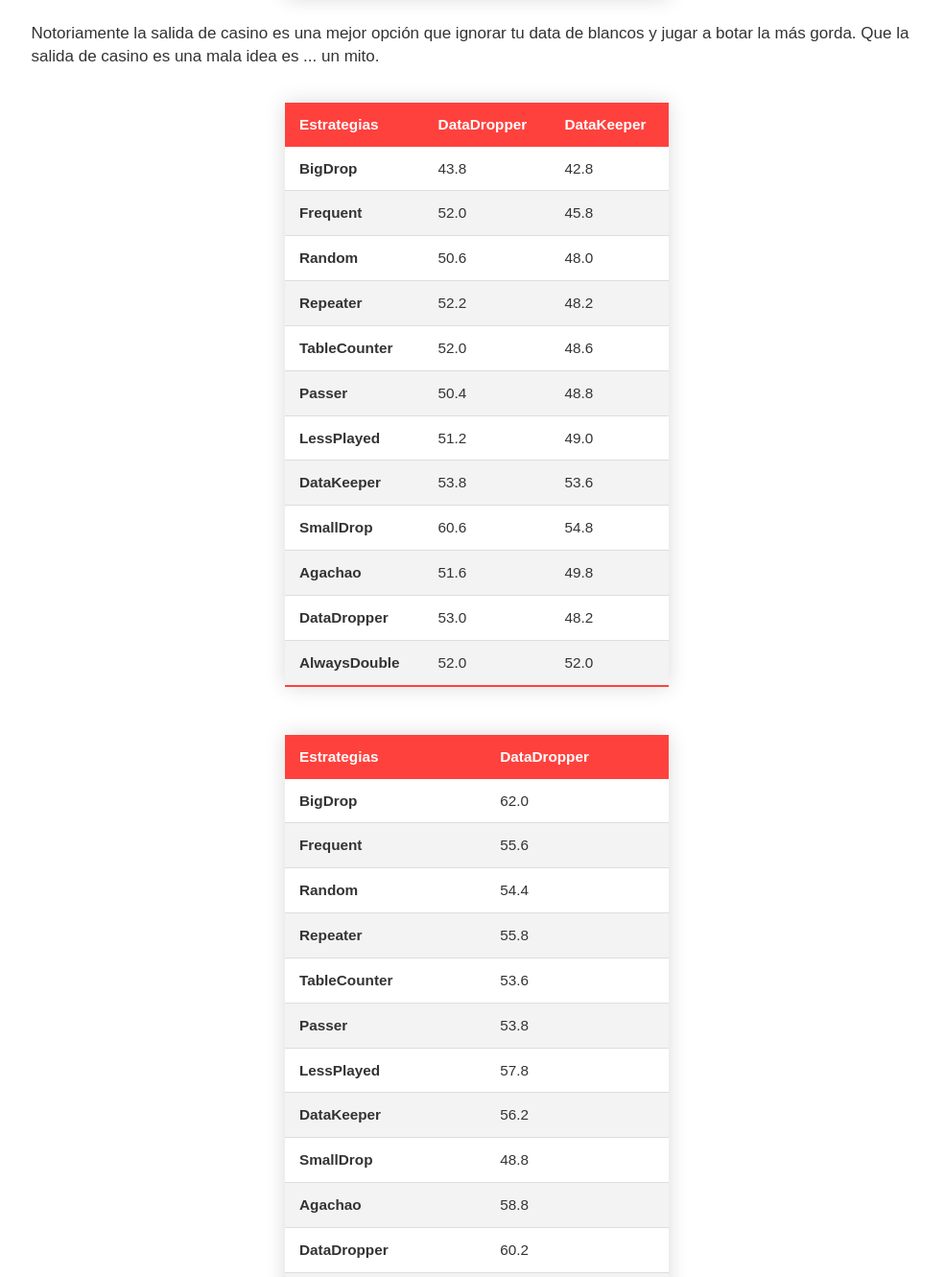
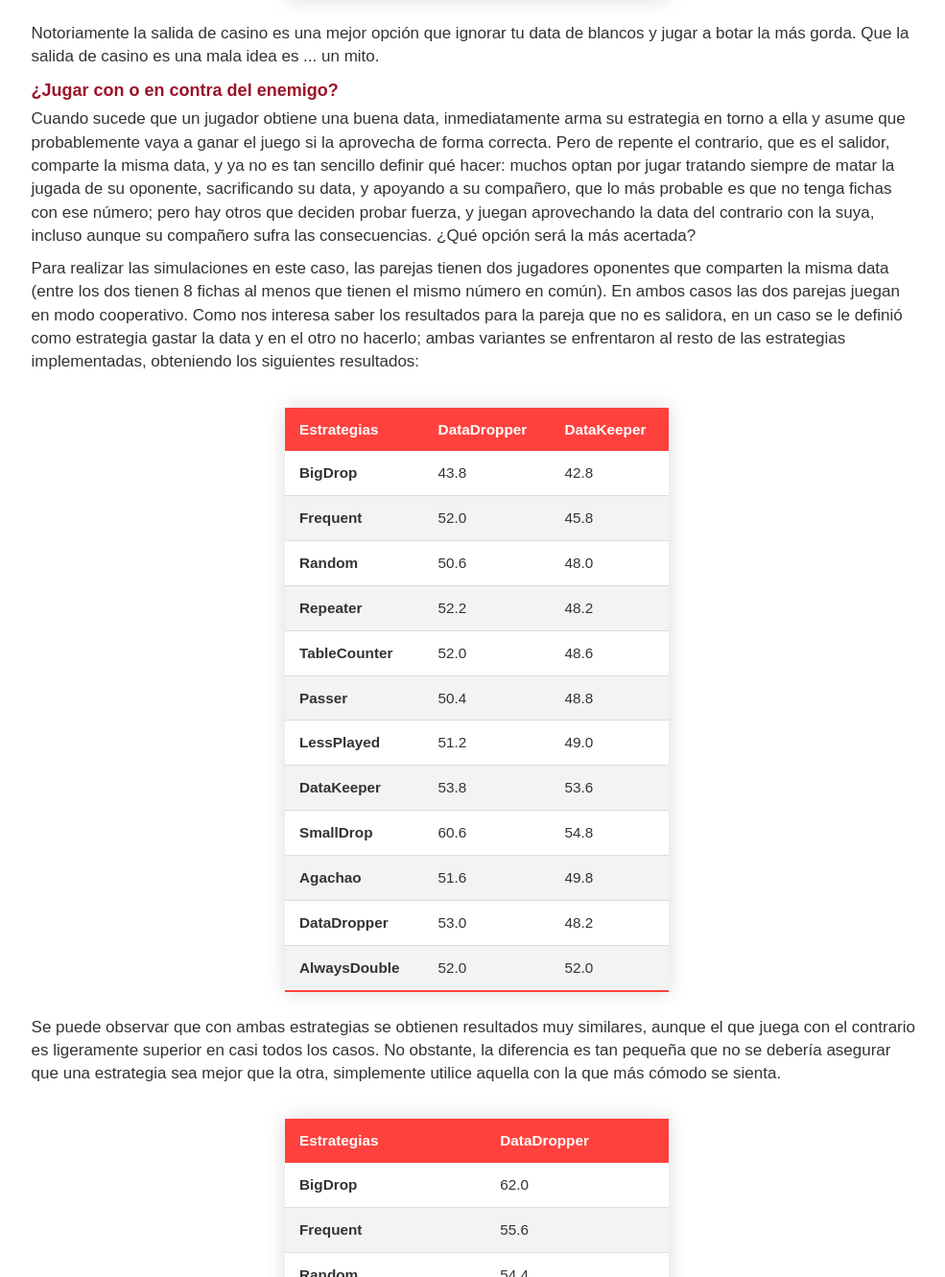
Before and after one commit to 2kodevs/domaino-data, a plain HTML site: page index.html in a window 1280 px wide. Shown: the part 3917-5248 px from the top of the page at 96% size, without its empty margins (143-1128 px from the left). Drawn offline with nearby package versions, Linux system fonts and the light colour scheme; a web font is replaced by a local one.

Commit message:
Add section Playing with or against the enemy

```diff
--- a/index.html
+++ b/index.html
@@ -397,8 +397,8 @@
                     <th>Estrategias</th>
                     <th>Casino</th>
                     <th>BigDrop</th>
+                </tr>
             </thead>
-            </tr>
             <tbody>
                 <tr>
                     <th>BigDrop</th>
@@ -493,7 +493,25 @@
         salida de casino es una mala idea es ... un mito.
       </p>
 
+      <div class="subtitle main-text">
+        ¿Jugar con o en contra del enemigo?
       </div>
+
+      <p>
+        Cuando sucede que un jugador obtiene una buena data, inmediatamente arma su estrategia en torno a ella y asume que
+        probablemente vaya a ganar el juego si la aprovecha de forma correcta. Pero de repente el contrario, que es el salidor,
+        comparte la misma data, y ya no es tan sencillo definir qué hacer: muchos optan por jugar tratando siempre de matar la jugada
+        de su oponente, sacrificando su data, y apoyando a su compañero, que lo más probable es que no tenga fichas con ese número;
+        pero hay otros que deciden probar fuerza, y juegan aprovechando la data del contrario con la suya, incluso aunque su compañero
+        sufra las consecuencias. ¿Qué opción será la más acertada?
+      </p>
+      <p>
+        Para realizar las simulaciones en este caso, las parejas tienen dos jugadores oponentes que comparten la misma data (entre los
+        dos tienen 8 fichas al menos que tienen el mismo número en común). En ambos casos las dos parejas juegan en modo cooperativo.
+        Como nos interesa saber los resultados para la pareja que no es salidora, en un caso se le definió como estrategia gastar la data
+        y en el otro no hacerlo; ambas variantes se enfrentaron al resto de las estrategias implementadas, obteniendo los siguientes
+        resultados:
+      </p>
 
       <div style="display: flex; justify-content: center;">
         <table class="styled-table">
@@ -502,8 +520,8 @@
               <th>Estrategias</th>
               <th>DataDropper</th>
               <th>DataKeeper</th>
+            </tr>
           </thead>
-          </tr>
           <tbody>
             <tr>
               <th>BigDrop</th>
@@ -592,6 +610,14 @@
           </tbody>
         </table>
       </div>
+
+      <p>
+        Se puede observar que con ambas estrategias se obtienen resultados muy similares, aunque el que juega con el
+        contrario es ligeramente superior en casi todos los casos. No obstante, la diferencia es tan pequeña que no se debería asegurar
+        que una estrategia sea mejor que la otra, simplemente utilice aquella con la que más cómodo se sienta.
+      </p>
+    </div>
+
 
   <div style="display: flex; justify-content: center;">
     <table class="styled-table">
```
Lines whose indentation alone changed are shown as unchanged.
